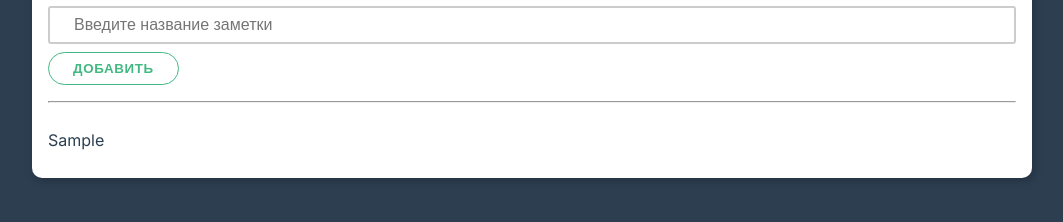
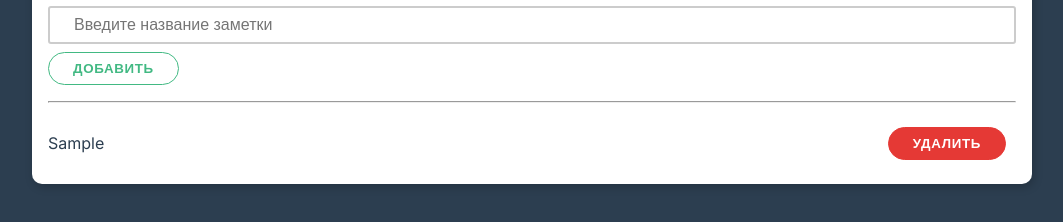
Before and after one commit to petr-rikhter/vueMinin, a website: page index.html in a window 1280 px wide. Both pictures are taken after typing "Sample" into the empty fields and a click on the button "ДОБАВИТЬ". Shown: the part 136-358 px from the top of the page, without its empty margins (108-1171 px from the left). Drawn offline with nearby package versions, Linux system fonts and the light colour scheme.

Commit message:
Рендер по условию с помощью v-if, v-else, v-else-if

```diff
--- a/app.js
+++ b/app.js
@@ -17,6 +17,9 @@ const App = {
         this.inputValue = null;
       }
     },
+    deleteSelectNote(indexOfNote) {
+      this.notes.splice(indexOfNote, 1);
+    },
   },
 };
 
--- a/index.html
+++ b/index.html
@@ -23,9 +23,19 @@
         </div>
         <button class="btn" @click="addNewNote">Добавить</button>
         <hr />
-        <ul class="list">
-          <li class="list-item" v-for="myNote of notes">{{ myNote }}</li>
+        <ul class="list" v-if="notes.length">
+          <li class="list-item" v-for="(myNote, i) of notes">
+            {{ myNote }}
+            <button
+              class="btn danger"
+              v-if="notes.length"
+              @click="deleteSelectNote(i)"
+            >
+              Удалить
+            </button>
+          </li>
         </ul>
+        <div v-else>Заметок пока нет...</div>
       </div>
     </div>
 
```
